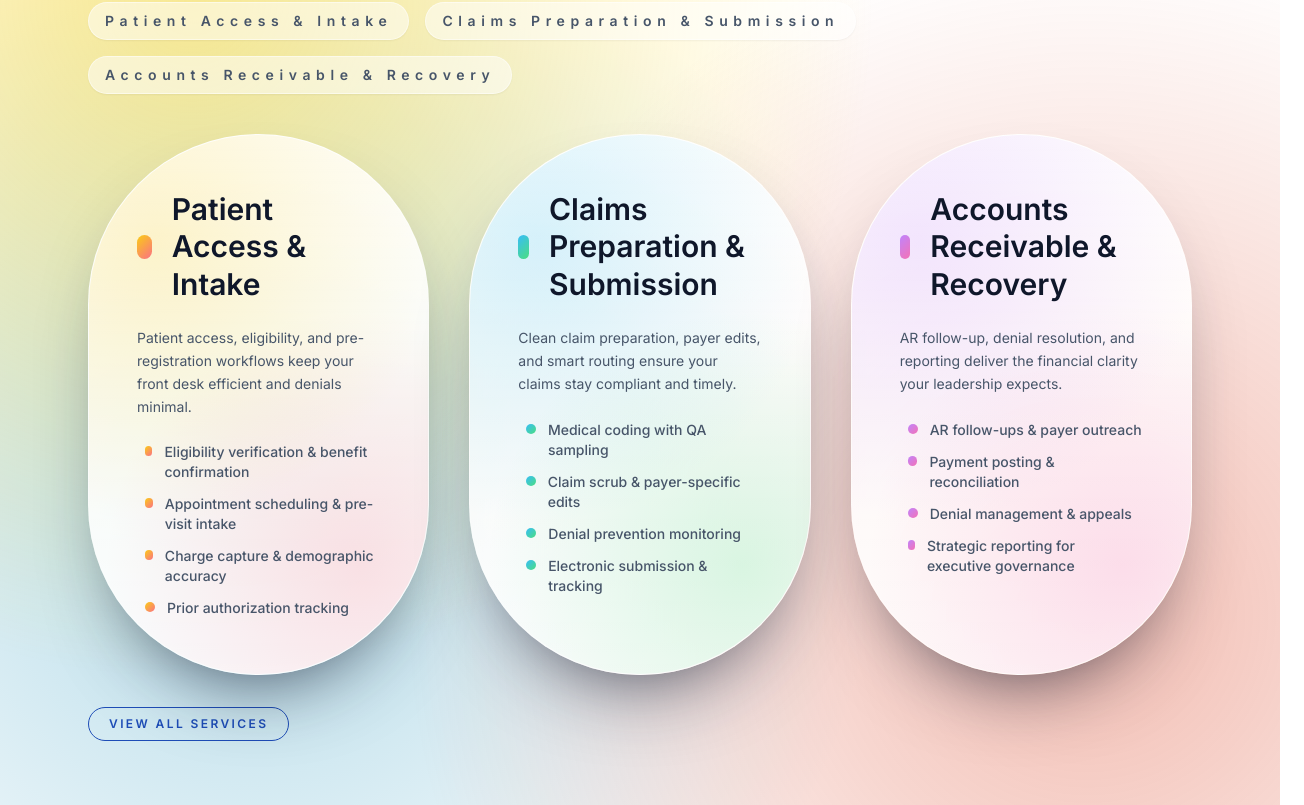
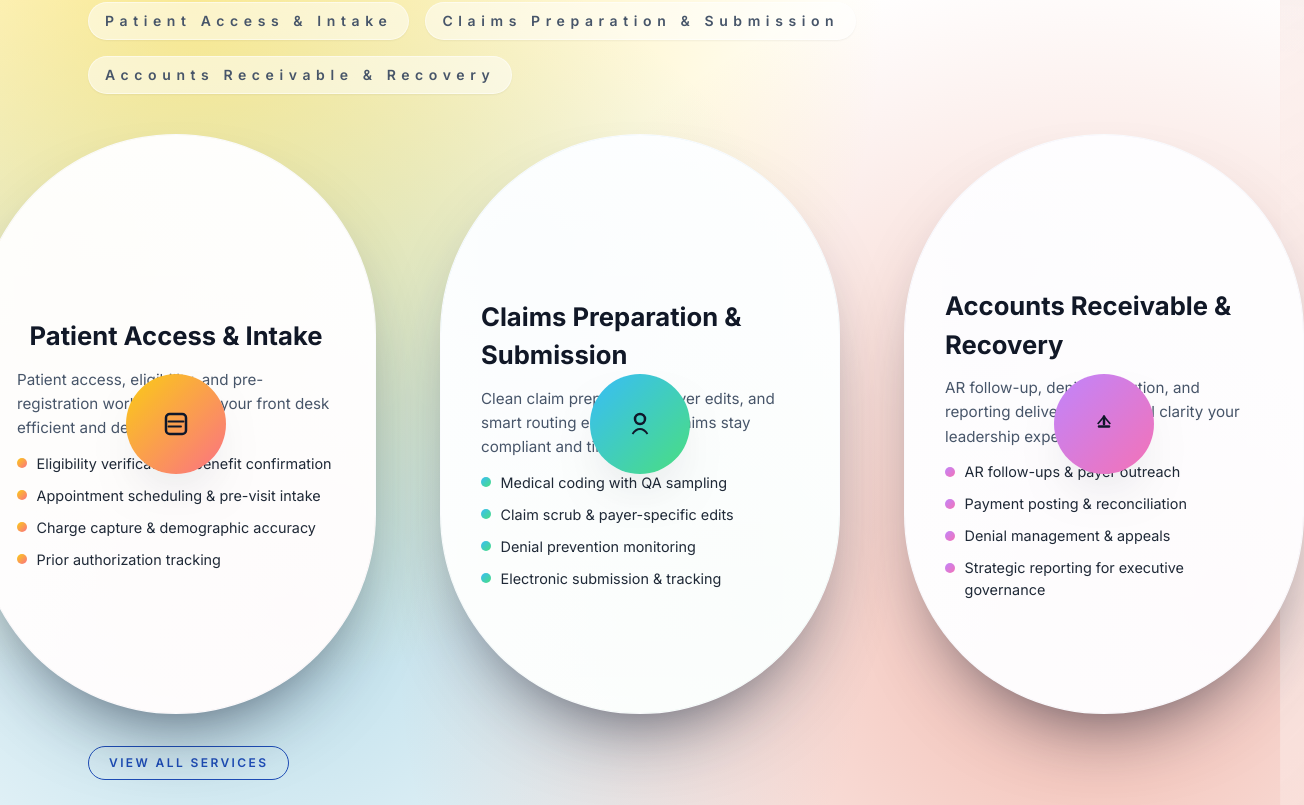
Before and after one commit to TekEssence/Opus-Webpage, a React (Vite) app in the folder opus-bpo/: page / in a window 1280 px wide. Shown: the part 3355-4160 px from the top of the page, 1304 px wide, since content can reach past the window. Built offline with nearby package versions, Linux system fonts and the light colour scheme.

Commit message:
Oval card design2

```diff
--- a/opus-bpo/src/index.css
+++ b/opus-bpo/src/index.css
@@ -875,3 +875,140 @@ a {
     display: none;
   }
 }
+
+.service-pill {
+  position: relative;
+  border-radius: 999px;
+  overflow: hidden;
+  background: #f8fafc;
+  min-height: 580px;
+  min-width: 400px;
+  flex: 1 1 420px;
+  transition: transform 280ms ease, box-shadow 280ms ease;
+}
+
+.service-pill:hover,
+.service-pill:focus-within {
+  transform: translateY(-6px);
+  box-shadow: 0 35px 60px -30px rgba(15, 23, 42, 0.85);
+}
+
+.service-pill-media {
+  position: absolute;
+  inset: 0;
+  filter: drop-shadow(0 20px 35px rgba(15, 23, 42, 0.35));
+}
+
+.service-pill-glow {
+  position: absolute;
+  inset: 0;
+  opacity: 0.18;
+  border-radius: inherit;
+  pointer-events: none;
+}
+
+.service-pill-overlay {
+  position: absolute;
+  inset: 0;
+  display: flex;
+  align-items: center;
+  justify-content: center;
+  text-align: left;
+  padding: 5rem 2.5rem 2.5rem;
+  background: linear-gradient(180deg, rgba(255, 255, 255, 0.95), rgba(255, 255, 255, 0.92));
+  opacity: 0;
+  transform: translateY(2rem);
+  transition: opacity 320ms ease, transform 320ms ease;
+  pointer-events: none;
+  z-index: 2;
+}
+
+.service-pill:hover .service-pill-overlay,
+.service-pill:focus-within .service-pill-overlay {
+  opacity: 1;
+  transform: translateY(0);
+}
+
+.service-pill:hover .service-pill-icon,
+.service-pill:focus-within .service-pill-icon {
+  opacity: 0;
+  transform: translate(-50%, -50%) scale(0.85);
+}
+
+.service-pill-overlay-inner {
+  width: min(360px, 100%);
+  display: flex;
+  flex-direction: column;
+  align-items: center;
+  gap: 0.75rem;
+}
+
+.service-pill-icon {
+  position: absolute;
+  top: 50%;
+  left: 50%;
+  width: 100px;
+  height: 100px;
+  border-radius: 50%;
+  display: grid;
+  place-items: center;
+  transform: translate(-50%, -50%);
+  box-shadow: 0 25px 60px -35px rgba(15, 23, 42, 0.6);
+  color: #0f172a;
+  z-index: 3;
+  transition: opacity 220ms ease, transform 220ms ease;
+}
+
+.service-pill-icon svg {
+  width: 40px;
+  height: 40px;
+}
+
+.service-pill-title {
+  margin: 0;
+  font-size: 1.6rem;
+  font-weight: 700;
+  color: #111827;
+}
+
+.service-pill-summary {
+  margin: 0;
+  font-size: 0.95rem;
+  line-height: 1.6;
+  color: #475569;
+}
+
+.service-pill-bullets {
+  margin: 0;
+  padding: 0;
+  list-style: none;
+  display: flex;
+  flex-direction: column;
+  gap: 0.65rem;
+  width: 100%;
+}
+
+.service-pill-bullets li {
+  display: flex;
+  align-items: flex-start;
+  gap: 0.6rem;
+  font-size: 0.9rem;
+  color: #1f2937;
+  line-height: 1.5;
+}
+
+.service-pill-bullet {
+  width: 10px;
+  height: 10px;
+  border-radius: 999px;
+  margin-top: 0.35rem;
+  display: inline-flex;
+  flex-shrink: 0;
+}
+
+@media (hover: none) {
+  .service-pill-overlay {
+    opacity: 1;
+    transform: translateY(0);
+  }
+}
--- a/opus-bpo/src/pages/Home.jsx
+++ b/opus-bpo/src/pages/Home.jsx
@@ -2,7 +2,6 @@ import { Link } from "react-router-dom"
 import { useEffect } from "react"
 import SectionHeader from "../components/SectionHeader.jsx"
 import { services, trustIndicators } from "../data/content.js"
-
 const metrics = [
   {
     number: "1",
@@ -58,53 +57,32 @@ const serviceAccents = [
   { start: "#60a5fa", end: "#22d3ee" },
 ]
 
+const serviceHighlights = services.slice(0, 6).map((service, index) => ({
+  ...service,
+  accent: serviceAccents[index % serviceAccents.length],
+}))
+
 const serviceIcons = [
   (
-    <svg viewBox="0 0 32 32" className="h-10 w-10">
-      <rect x="6" y="8" width="20" height="16" rx="3" strokeWidth="2" stroke="currentColor" fill="none" />
-      <path d="M10 12h12M10 16h10M10 20h8" stroke="currentColor" strokeWidth="1.5" strokeLinecap="round" />
+    <svg viewBox="0 0 32 32" className="h-8 w-8">
+      <rect x="8" y="8" width="16" height="16" rx="3" stroke="currentColor" strokeWidth="2" fill="none" />
+      <path d="M10 14h12M10 18h10" stroke="currentColor" strokeWidth="1.5" strokeLinecap="round" />
     </svg>
   ),
   (
-    <svg viewBox="0 0 32 32" className="h-10 w-10">
-      <circle cx="16" cy="12" r="4" strokeWidth="2" stroke="currentColor" fill="none" />
-      <path d="M10 24c1-3 3-4 6-4s5 1 6 4" stroke="currentColor" strokeWidth="1.5" strokeLinecap="round" fill="none" />
+    <svg viewBox="0 0 32 32" className="h-8 w-8">
+      <circle cx="16" cy="12" r="4" stroke="currentColor" strokeWidth="2" fill="none" />
+      <path d="M10 24c2-3 4-4 6-4s4 1 6 4" stroke="currentColor" strokeWidth="1.5" fill="none" />
     </svg>
   ),
   (
-    <svg viewBox="0 0 32 32" className="h-10 w-10">
-      <path d="M6 24h20M10 20l6-8 6 8" stroke="currentColor" strokeWidth="2" strokeLinecap="round" fill="none" />
-      <path d="M10 14h12" stroke="currentColor" strokeWidth="1.5" />
-    </svg>
-  ),
-  (
-    <svg viewBox="0 0 32 32" className="h-10 w-10">
-      <circle cx="11" cy="12" r="3" strokeWidth="2" stroke="currentColor" fill="none" />
-      <circle cx="21" cy="12" r="3" strokeWidth="2" stroke="currentColor" fill="none" />
-      <path d="M6 24c2-2 4-3 5-3s3 1 5 3" stroke="currentColor" strokeWidth="1.5" fill="none" />
-      <path d="M26 24c-2-2-4-3-5-3s-3 1-5 3" stroke="currentColor" strokeWidth="1.5" fill="none" />
-    </svg>
-  ),
-  (
-    <svg viewBox="0 0 32 32" className="h-10 w-10">
-      <circle cx="16" cy="11" r="2" fill="none" stroke="currentColor" strokeWidth="2" />
-      <circle cx="16" cy="17" r="2" fill="none" stroke="currentColor" strokeWidth="2" />
-      <circle cx="16" cy="23" r="2" fill="none" stroke="currentColor" strokeWidth="2" />
-    </svg>
-  ),
-  (
-    <svg viewBox="0 0 32 32" className="h-10 w-10">
-      <rect x="8" y="8" width="16" height="16" rx="4" strokeWidth="2" stroke="currentColor" fill="none" />
-      <path d="M14 13h4M14 17h6M14 21h2" stroke="currentColor" strokeWidth="1.5" strokeLinecap="round" />
+    <svg viewBox="0 0 32 32" className="h-8 w-8">
+      <path d="M16 10v6" stroke="currentColor" strokeWidth="2" strokeLinecap="round" />
+      <path d="M12 18h8" stroke="currentColor" strokeWidth="2" strokeLinecap="round" />
+      <path d="M11 16l5-6 5 6" stroke="currentColor" strokeWidth="1.4" fill="none" />
     </svg>
   ),
 ]
-
-const serviceHighlights = services.slice(0, 6).map((service, index) => ({
-  ...service,
-  accent: serviceAccents[index % serviceAccents.length],
-  icon: serviceIcons[index % serviceIcons.length],
-}))
 
 const serviceBlocks = [
   {
@@ -117,7 +95,8 @@ const serviceBlocks = [
       "Charge capture & demographic accuracy",
       "Prior authorization tracking",
     ],
-    image: "https://images.pexels.com/photos/3183171/pexels-photo-3183171.jpeg?auto=compress&cs=tinysrgb&w=1400",
+    image: null,
+    icon: serviceIcons[0],
     accentStart: "#facc15",
     accentEnd: "#fb7185",
   },
@@ -131,7 +110,8 @@ const serviceBlocks = [
       "Denial prevention monitoring",
       "Electronic submission & tracking",
     ],
-    image: "https://images.pexels.com/photos/5709398/pexels-photo-5709398.jpeg?auto=compress&cs=tinysrgb&w=1400",
+    image: null,
+    icon: serviceIcons[1],
     accentStart: "#38bdf8",
     accentEnd: "#4ade80",
   },
@@ -145,7 +125,8 @@ const serviceBlocks = [
       "Denial management & appeals",
       "Strategic reporting for executive governance",
     ],
-    image: "https://images.pexels.com/photos/3184432/pexels-photo-3184432.jpeg?auto=compress&cs=tinysrgb&w=1400",
+    image: null,
+    icon: serviceIcons[2],
     accentStart: "#c084fc",
     accentEnd: "#f472b6",
   },
@@ -555,40 +536,56 @@ const Home = () => {
             </span>
           ))}
         </div>
-        <div className="mt-10 flex flex-col gap-10 lg:flex-row lg:items-stretch">
+        <div className="mt-10 flex flex-col gap-10 lg:flex-row lg:items-stretch lg:justify-center lg:gap-16">
           {serviceBlocks.map((block) => (
             <div
               key={block.title}
-              className="relative flex-1 overflow-hidden rounded-[999px] border border-white/20 bg-gradient-to-b from-white/95 via-white/85 to-white/90 px-12 py-14 text-slate-900 shadow-[0_40px_80px_-40px_rgba(15,23,42,0.8)]"
-              style={{ minHeight: "450px" }}
+              className="service-pill group relative flex-1 overflow-hidden rounded-[999px] border border-white/20 shadow-[0_40px_80px_-40px_rgba(15,23,42,0.8)]"
+              style={{ minHeight: "580px", minWidth: "400px" }}
             >
               <div
-                className="absolute inset-0 opacity-20"
+                className="service-pill-media"
+                style={{
+                  background: block.image
+                    ? `url(${block.image})`
+                    : `linear-gradient(180deg, ${block.accentStart}20, ${block.accentEnd}20)`,
+                  backgroundSize: "cover",
+                  backgroundPosition: "center",
+                }}
+              />
+              <div
+                className="service-pill-glow service-pill-glow-start"
+                aria-hidden="true"
                 style={{ background: `radial-gradient(circle at 20% 20%, ${block.accentStart}, transparent 55%)` }}
               />
               <div
-                className="absolute inset-0 opacity-20"
+                className="service-pill-glow service-pill-glow-end"
+                aria-hidden="true"
                 style={{ background: `radial-gradient(circle at 80% 80%, ${block.accentEnd}, transparent 50%)` }}
               />
-              <div className="relative z-10 flex flex-col gap-6">
-                <div className="flex items-center gap-5">
               <div
-                    className="h-6 w-6 rounded-full"
+                className="service-pill-icon"
                 style={{ background: `linear-gradient(135deg, ${block.accentStart}, ${block.accentEnd})` }}
-                  />
-                  <h3 className="text-3xl font-semibold leading-tight">{block.title}</h3>
+              >
+                {block.icon}
               </div>
-                <p className="text-sm leading-relaxed text-slate-600">{block.summary}</p>
-                <div className="space-y-3 text-sm font-medium text-slate-600 pl-2">
+              <div className="service-pill-overlay">
+                <div className="service-pill-overlay-inner">
+                  <h3 className="service-pill-title">{block.title}</h3>
+                  <p className="service-pill-summary">{block.summary}</p>
+                  <ul className="service-pill-bullets">
                     {block.bullets.map((item) => (
-                    <div key={item} className="flex items-start gap-3">
+                      <li key={item}>
                         <span
-                        className="mt-1 inline-flex h-2.5 w-2.5 rounded-full"
-                        style={{ background: `linear-gradient(135deg, ${block.accentStart}, ${block.accentEnd})` }}
+                          className="service-pill-bullet"
+                          style={{
+                            background: `linear-gradient(135deg, ${block.accentStart}, ${block.accentEnd})`,
+                          }}
                         />
                         {item}
-                    </div>
+                      </li>
                     ))}
+                  </ul>
                 </div>
               </div>
             </div>
```
Also changed, not shown: 2 other files (tests, documents, lock files or other folders). Lines whose indentation alone changed are shown as unchanged.
